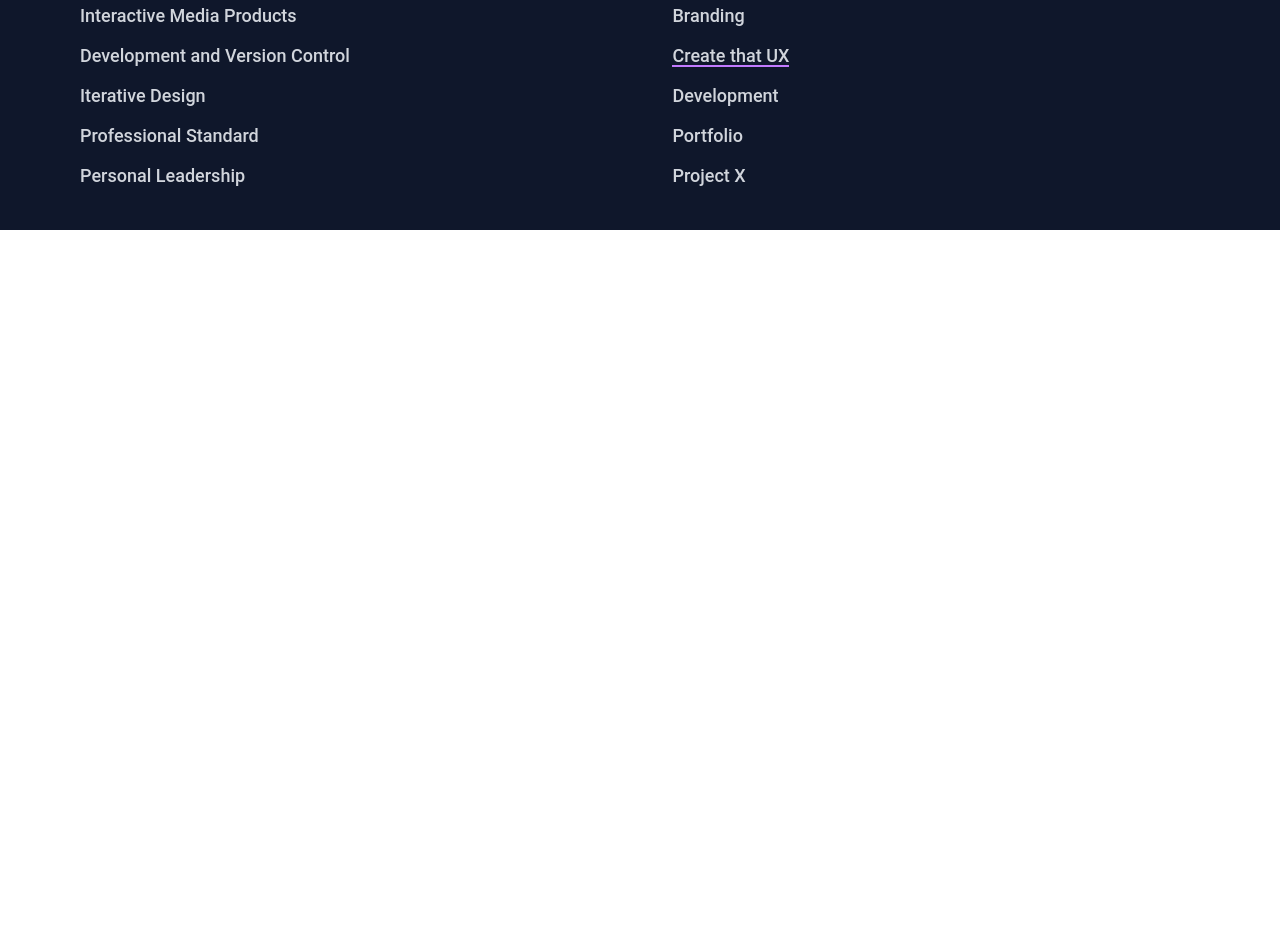
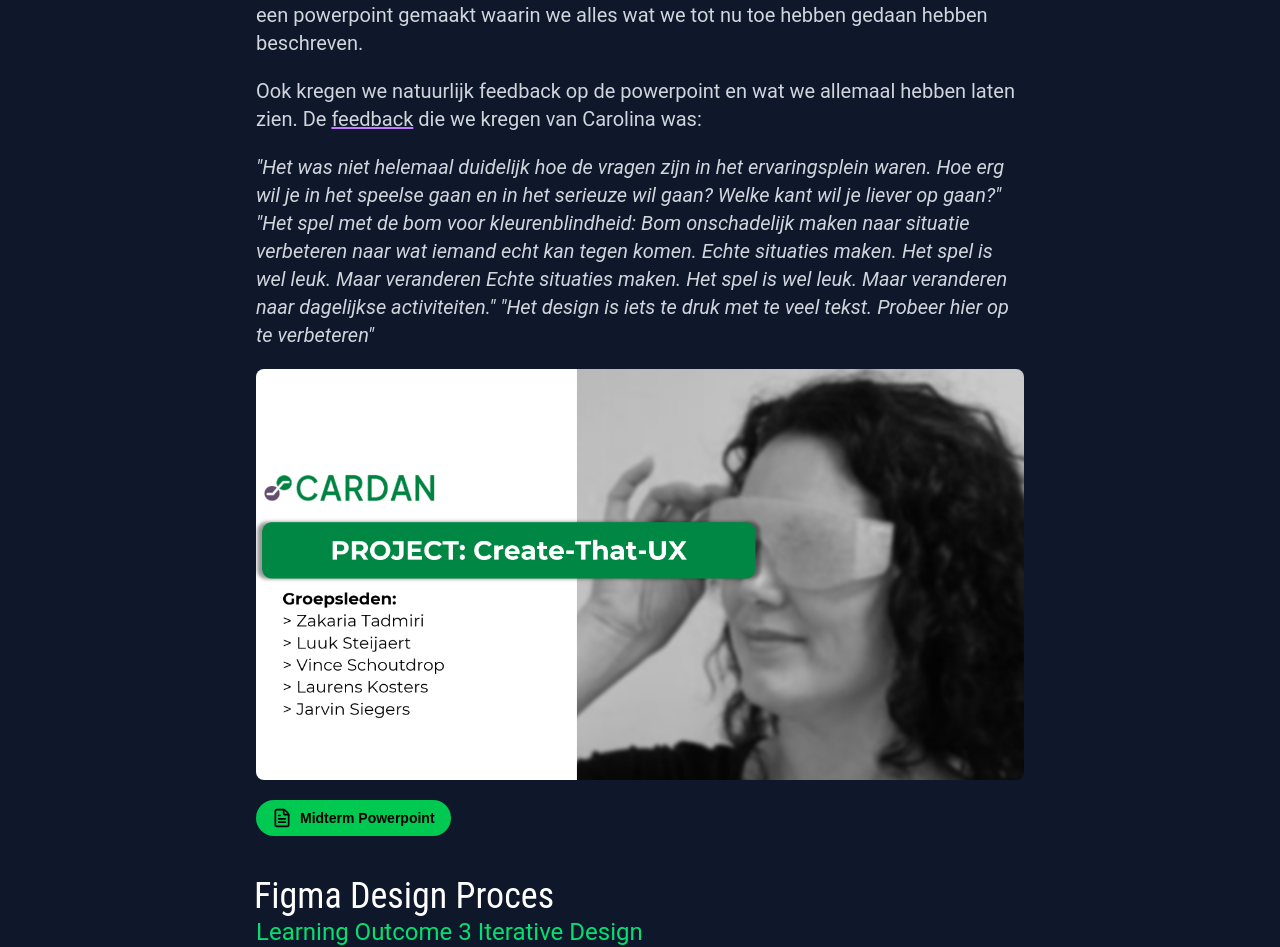
Before and after one commit to LuukyPuuky/Portfolio2.1, a Nuxt app: page /projects/cardan in a window 1280 px wide. Shown: the part 2713-3660 px from the top of the page. Before the commit the page ends 2943 px from the top, so only its background shows below. Built offline with nearby package versions, Linux system fonts and the light colour scheme.

Commit message:
added midterm powerpoint and a portion of design proces

```diff
--- a/pages/lo1.vue
+++ b/pages/lo1.vue
@@ -11,6 +11,10 @@ const products = [
     to: "/projects/branding#contentstrategie",
   },
   { text: "Test Doelgroep Cardan", to: "/projects/cardan#testdoelgroep" },
+  {
+    text: "Midterm Powerpoint Cardan",
+    to: "/projects/cardan#midtermpowerpoint",
+  },
 ];
 </script>
 
--- a/pages/lo3.vue
+++ b/pages/lo3.vue
@@ -7,6 +7,7 @@ const products = [
   { text: "Instagram Posts Boris", to: "/projects/branding#instagram" },
   { text: "Linktree Boris", to: "/projects/branding#linktree" },
   { text: "Spotify Boris", to: "/projects/branding#spotify" },
+  { text: "Design Proces Cardan", to: "/projects/cardan#motorischebeperking" },
 ];
 </script>
 
--- a/pages/projects/cardan.vue
+++ b/pages/projects/cardan.vue
@@ -159,6 +159,59 @@
               daadwerkelijk de kleuren.
             </p>
           </ContentSection>
+
+          <!-- Midterm powerpoint Cardan -->
+          <ContentSection
+            id="midtermpowerpoint"
+            class="scroll-mt-24"
+            title="Midterm Powerpoint"
+            subtitle="Learning Outcome 1 Interactive Media Products"
+            description="Samen met de groep hebben we de eerste sprint oplevering gehad. Hierin hebben we een powerpoint gemaakt waarin we alles wat we tot nu toe hebben gedaan hebben beschreven. "
+            pdfLink="/documents/Cardanmidtermpp.pdf"
+            pdfText="Midterm Powerpoint"
+            :loNumber="1"
+          >
+            <p class="text-gray-300 font-Roboto text-xl mb-5">
+              Ook kregen we natuurlijk feedback op de powerpoint en wat we
+              allemaal hebben laten zien. De
+              <span class="underline decoration-purple-400">feedback</span> die
+              we kregen van Carolina was:
+            </p>
+            <p class="italic text-gray-300 font-Roboto text-xl mb-5">
+              "Het was niet helemaal duidelijk hoe de vragen zijn in het
+              ervaringsplein waren. Hoe erg wil je in het speelse gaan en in het
+              serieuze wil gaan? Welke kant wil je liever op gaan?" "Het spel
+              met de bom voor kleurenblindheid: Bom onschadelijk maken naar
+              situatie verbeteren naar wat iemand echt kan tegen komen. Echte
+              situaties maken. Het spel is wel leuk. Maar veranderen Echte
+              situaties maken. Het spel is wel leuk. Maar veranderen naar
+              dagelijkse activiteiten." "Het design is iets te druk met te veel
+              tekst. Probeer hier op te verbeteren"
+            </p>
+
+            <img
+              src="/images/midtermppcardan.png"
+              alt="midterm powerpoint cardan"
+              class="mb-5 rounded-lg"
+            />
+          </ContentSection>
+
+          <!-- Motorische Beperking -->
+          <ContentSection
+            id="motorischebeperking"
+            class="scroll-mt-24"
+            title="Figma Design Proces"
+            subtitle="Learning Outcome 3 Iterative Design"
+            description="In dit gedeelte heb ik mijn design proces gemaakt. Ik heb in totaal 3 versies gemaakt van mijn station. Iedereen van  de groep had zijn eigen station gekozen om te gaan ontwerpen. "
+            pdfLink="/documents/TestCardan.pdf"
+            pdfText="Figma Prototype"
+            :loNumber="3"
+          >
+            <img
+              src="/images/versie1moto.png"
+              alt="motorischebeperking versie 1"
+            />
+          </ContentSection>
         </div>
       </div>
     </div>
```
Also changed, not shown: public/images/midtermppcardan.png (added), public/images/versie1moto.png (added).
